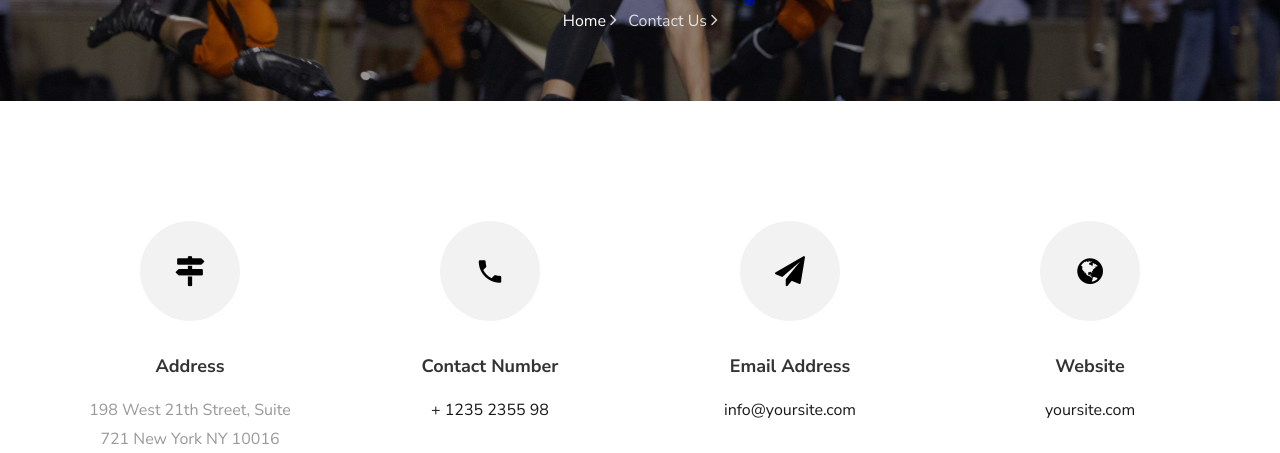
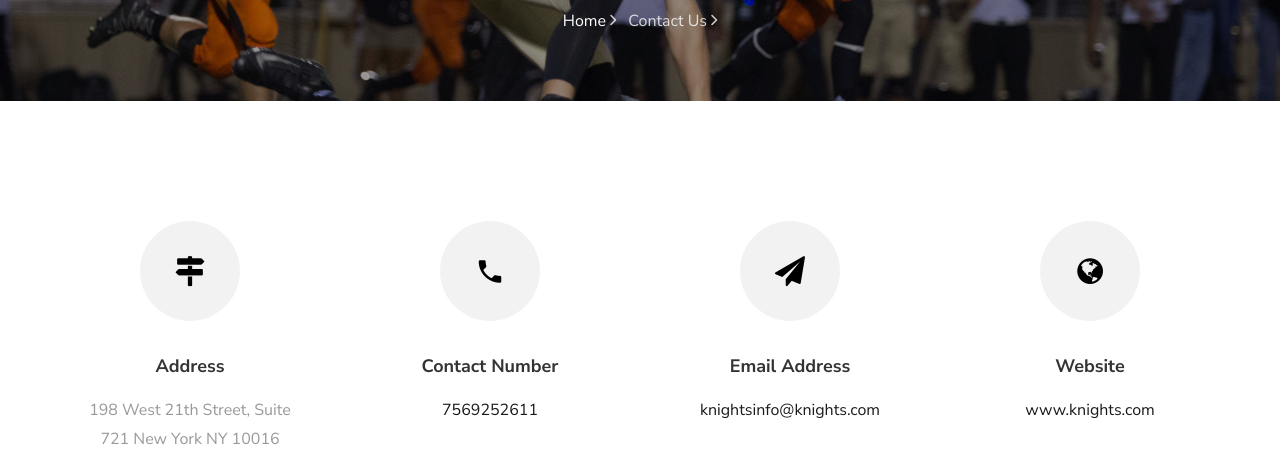
Before and after one commit to shashikanth-t/knights, a plain HTML site: page contact.html in a window 1280 px wide. Shown: the part 499-952 px from the top of the page. Drawn offline with Linux system fonts and the light colour scheme; some packages are replaced by stand-ins of ours; no server answers; files whose address does not match are found by name.

Commit message:
Update contact.html

```diff
--- a/contact.html
+++ b/contact.html
@@ -80,7 +80,7 @@
           			<span class="icon-phone2"></span>
           		</div>
           		<h3 class="mb-3">Contact Number</h3>
-	            <p><a href="tel://1234567920">+ 1235 2355 98</a></p>
+	            <p><a href="tel://1234567920">7569252611</a></p>
 	          </div>
           </div>
           <div class="col-md-3 d-flex">
@@ -89,7 +89,7 @@
           			<span class="icon-paper-plane"></span>
           		</div>
           		<h3 class="mb-3">Email Address</h3>
-	            <p><a href="mailto:info@yoursite.com">info@yoursite.com</a></p>
+	            <p><a href="mailto:info@yoursite.com">knightsinfo@knights.com</a></p>
 	          </div>
           </div>
           <div class="col-md-3 d-flex">
@@ -98,7 +98,7 @@
           			<span class="icon-globe"></span>
           		</div>
           		<h3 class="mb-3">Website</h3>
-	            <p><a href="#">yoursite.com</a></p>
+	            <p><a href="#">www.knights.com</a></p>
 	          </div>
           </div>
         </div>
```
